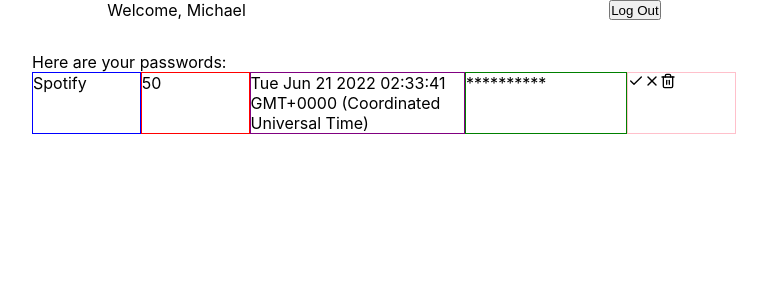
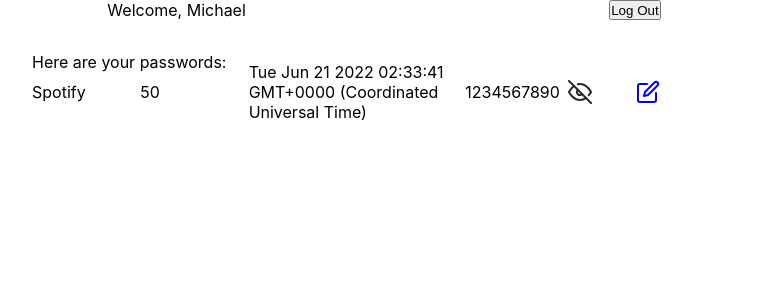
Before and after one commit to mdjorup/pw-storage-frontend, a React (Create React App) app: page / in a window 1280 px wide. Shown: the top 300 px of the page, without its empty margins (256-1023 px from the left). Built offline with nearby package versions, Linux system fonts and the light colour scheme.

Commit message:
Editted icon styling

```diff
--- a/src/Entry/Entry.css
+++ b/src/Entry/Entry.css
@@ -1,37 +1,56 @@
 .entry {
     display: flex;
+    height: 2.5em;
 
-}
-
-.entry:hover {
-    background-color: whitesmoke;
 }
 
 
 .entry__account {
     flex: 1;
-    border: 1px solid blue;
+    display: flex;
+    align-items: center;
+
 }
 
 .notidays {
+    display: flex;
+    align-items: center;
+
     flex: 1;
-    border: 1px solid red;
 }
 
 .dateset {
+    display: flex;
+    align-items: center;
+
     flex: 2;
-    border: 1px solid purple;
 }
 
 .password {
+    display: flex;
+    align-items: center;
+
     flex: 1.5;
-    border: 1px solid green;
 }
 
 .icons {
     display: flex;
+    align-items: center;
     justify-content: left;
     padding: 0em 0em 0em 0em;
     flex: 1;
-    border: 1px solid pink;
 }
+
+.iconselector {
+    display: flex;
+    justify-content: center;
+    align-items: center;
+    border-radius: 50%;
+    width: 2.5em;
+    height: 2.5em;
+    cursor: pointer;
+}
+
+.iconselector:hover {
+    background-color: lightgray;
+}
--- a/src/Entry/Entry.js
+++ b/src/Entry/Entry.js
@@ -29,12 +29,12 @@ const IconSelector = ({type}) => {
     return (
 
         <div className='iconselector'>
-            {type === "edit" && <FiEdit />}
-            {type === "check" && <FiCheck />}
-            {type === "reset" && <FiX />}
-            {type === "delete" && <FiTrash2 />}
-            {type === "view" && <FiEye />}
-            {type === "hide" && <FiEyeOff />}
+            {type === "edit" && <FiEdit size="60%" color="blue"/>}
+            {type === "check" && <FiCheck size="80%" color="#00FF00"/>}
+            {type === "reset" && <FiX size="80%" color="orange"/>}
+            {type === "delete" && <FiTrash2 size="75%" color="FF0000"/>}
+            {type === "view" && <FiEye size="80%" color="#282828"/>}
+            {type === "hide" && <FiEyeOff size="60%" color="#282828"/>}
 
         </div>
     )
@@ -46,7 +46,7 @@ const IconSelector = ({type}) => {
 
 const Entry = ({accountName, notificationDays, lastSet, password}) => {
 
-    const [pwVisible, setPwVisible] = useState(false);
+    const [pwVisible, setPwVisible] = useState(true);
 
     const [_accountName, setAccountName] = useState(accountName);
     const [_notificationDays, setNotificationDays] = useState(notificationDays);
@@ -58,7 +58,7 @@ const Entry = ({accountName, notificationDays, lastSet, password}) => {
 
 
 
-    const [state, setState] = useState("edit")
+    const [state, setState] = useState("saved")
     // here we will send the request for the password if
 
     return (
@@ -75,6 +75,8 @@ const Entry = ({accountName, notificationDays, lastSet, password}) => {
             <div className='password'>
                 {pwVisible && <p>{password}</p>}
                 {!pwVisible && <p>**********</p>}
+                {pwVisible && <IconSelector type="hide"/>}
+                {!pwVisible && <IconSelector type="view"/>}
 
             </div>
             <div className='icons'>
```
